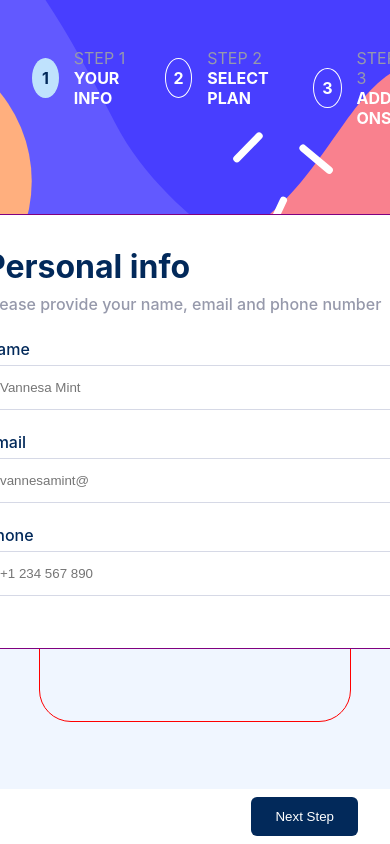
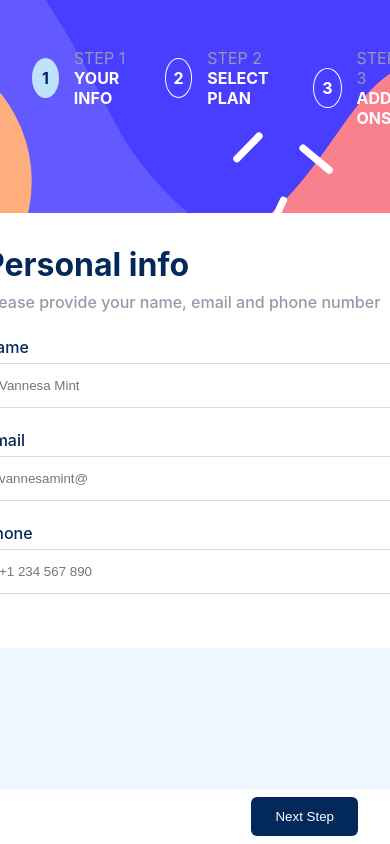
Before and after one commit to M-E-J-O-R/multi_step_form, a React (Create React App) app: page / in a window 390 px wide. Shown: the top 844 px of the page. Built offline with nearby package versions, Linux system fonts and the light colour scheme.

Commit message:
fixed the home component styling

```diff
--- a/src/styles/home.module.css
+++ b/src/styles/home.module.css
@@ -69,8 +69,7 @@
     flex-direction: column;
     gap: 0rem;
     width: 80vw;
-    border: 1px solid red;
-    background-color: transparent;
+      background-color: transparent;
   }
   .content {
     width: 486px;
@@ -78,8 +77,7 @@
     background-color: white;
     padding: 32px;
     border-radius: 16px;
-    border: 1px solid purple;
-    position: relative;
+       position: relative;
     z-index: 2;
     top: 75px;
   }
```
